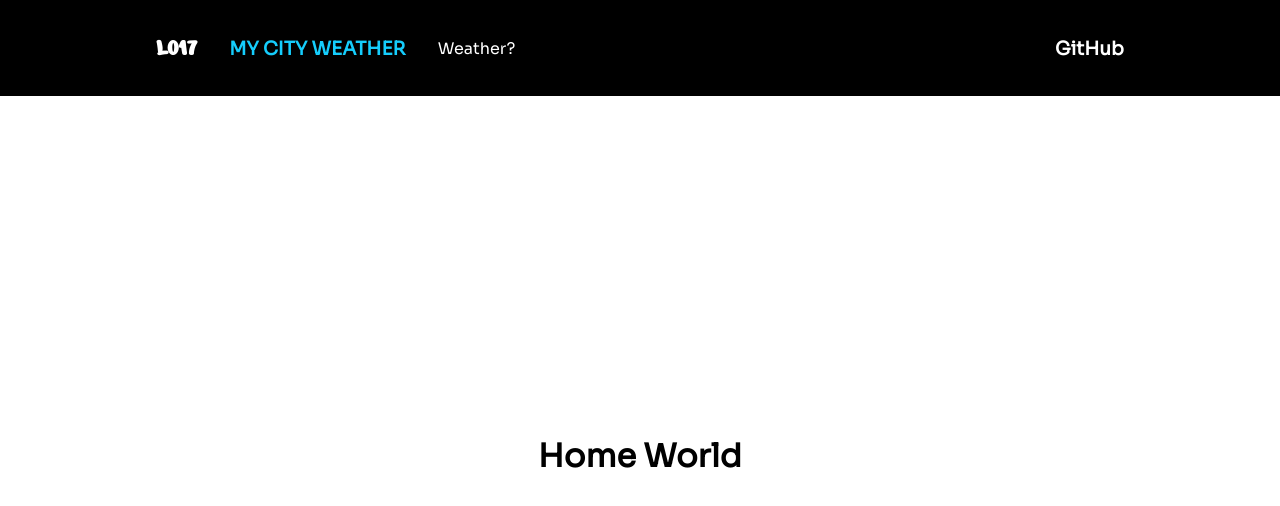
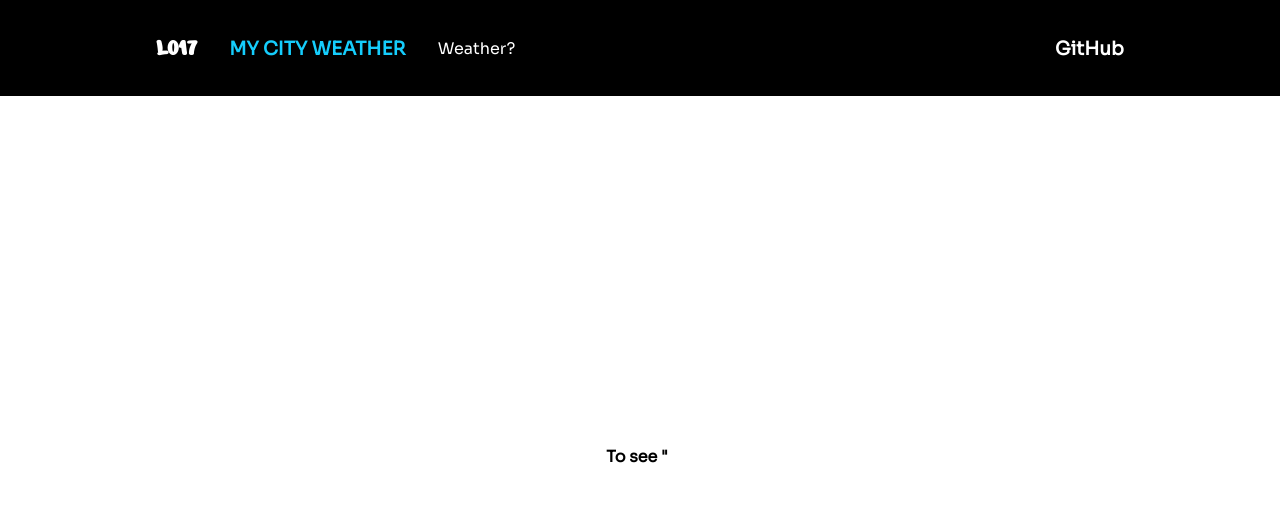
Before and after one commit to legendof17/my-city-weather, a React (Create React App) app: page / in a window 1280 px wide. Shown: the top 506 px of the page. Built offline with nearby package versions, Linux system fonts and the light colour scheme.

Commit message:
Added Typing animation, reworked on getwoeid

```diff
--- a/package.json
+++ b/package.json
@@ -15,6 +15,7 @@
     "react-icons": "^4.1.0",
     "react-router-dom": "^5.2.0",
     "react-scripts": "4.0.1",
+    "react-typical": "^0.1.3",
     "styled-components": "^5.2.1",
     "web-vitals": "^0.2.4"
   },
--- a/src/api/getwoeid.js
+++ b/src/api/getwoeid.js
@@ -5,6 +5,8 @@ import Getcity from './getcity';
 export default async function Getwoeid() {
     const city = await Getcity();
     const res = await axios('https://cors-anywhere.herokuapp.com/https://www.metaweather.com/api/location/search/?query=' + city);
+    // const res = await axios('https://www.metaweather.com/api/location/search/?query=' + city);
+    // console.log(res);
     return res.data[0].woeid;
     // Getweather(res.data[0].woeid);
     // console.log(res.data[0].woeid);
--- a/src/pages/index.js
+++ b/src/pages/index.js
@@ -1,4 +1,5 @@
 import React from 'react';
+import Typical from 'react-typical';
 // import Getweather from '../api/getweather';
 // import Getip from '../api/getip';
 
@@ -14,7 +15,8 @@ export const Home = () => {
             height: '90vh'
           }}
           >
-          <h1>Home World<br /></h1>
+          {/* <h1>Home World<br /></h1> */}
+          <Typical loop={Infinity} wrapper="b" steps={['Hello World..! 👋🏻', 250, 'Rotate your phone 🔄', 300, 'To see "magic whether button" 🕷️', 600]} />
           {/* <Getcity /> */}
         </div>
     )
```
Also changed, not shown: 1 other file (tests, documents, lock files or other folders).
